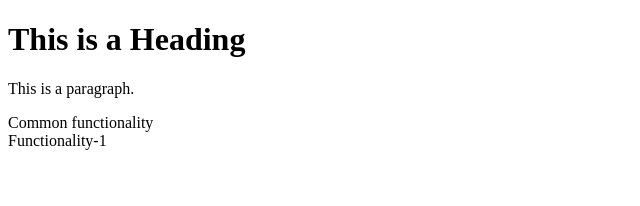
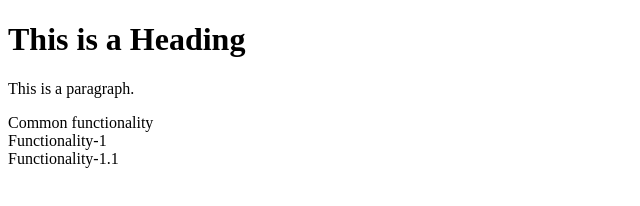
Before and after one commit to asfak777/learning, a plain HTML site: page index.html in a window 1280 px wide. Shown: the whole page, without its empty margins (0-640 px from the left). Drawn offline with Linux system fonts and the light colour scheme.

Commit message:
functionality1 new version

```diff
--- a/index.html
+++ b/index.html
@@ -12,5 +12,7 @@
 
 <div>Functionality-1</div>
 
+<div>Functionality-1.1</div>
+
 </body>
 </html>
```
